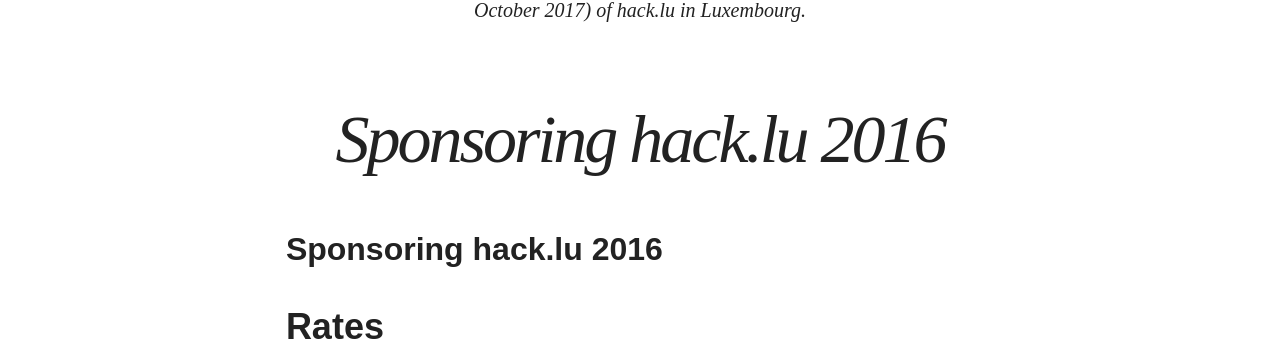
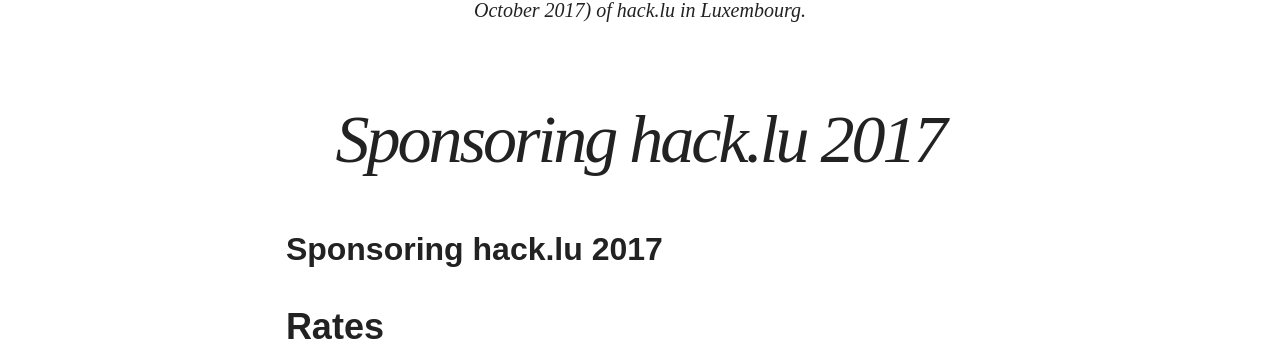
Before and after one commit to adulau/hack-lu-2017, a Jekyll site: the page built from sponsoring/index.md, in a window 1280 px wide. Shown: the part 421-770 px from the top of the page. Built offline with Jekyll 4.4.1, drawn with Linux system fonts in a browser that asks for light colours; nearby versions of some CDN libraries.

Commit message:
Update index.md

```diff
--- a/sponsoring/index.md
+++ b/sponsoring/index.md
@@ -1,12 +1,12 @@
 ---
 layout: page
-title: Sponsoring hack.lu 2016
-excerpt: "Sponsoring hack.lu 2016"
+title: Sponsoring hack.lu 2017
+excerpt: "Sponsoring hack.lu 2017"
 modified: 2016-04-09T19:44:38.564948-04:00
 ---
 
 
-Sponsoring hack.lu 2016
+Sponsoring hack.lu 2017
 -----------------------
 
 Rates
```
